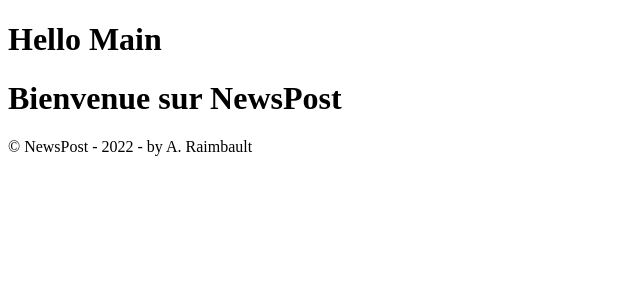
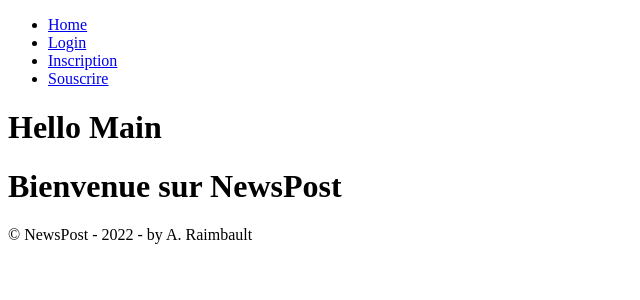
Before and after one commit to Adrien-Raimbault/NewsPost, a PHP site: page / in a window 1280 px wide. Shown: the top 300 px of the page, without its empty margins (0-640 px from the left). Run offline with PHP 8.4, Linux system fonts and the light colour scheme.

Commit message:
Ajout nav

```diff
--- a/includes/main.php
+++ b/includes/main.php
@@ -1,6 +1,9 @@
+<?php
+    require_once './includes/nav.php';
+?>
 <main>
     <h1>Hello Main</h1>
     <?php
-    inclusion('Home');
+    inclusion('home');
 ?>
 </main>
--- /dev/null
+++ b/includes/nav.php
@@ -0,0 +1,24 @@
+<header>
+    <nav role="navigation">
+        <ul>
+            <li><a href="index.php?page=home">Home</a></li>
+            <?php
+                if(isset($_SESSION['login']) && $_SESSION['login'] === true) {
+                    echo "<li><a href=\"index.php?page=logout\">Logout</a></li>";
+                    echo "<li><a href=\"index.php?page=account\">Mon compte</a></li>";
+                }
+                else {
+                    echo "<li><a href=\"index.php?page=login\">Login</a></li>";
+                    echo "<li><a href=\"index.php?page=user_sub\">Inscription</a></li>";
+                    echo "<li><a href=\"index.php?page=guest_sub\">Souscrire</a></li>";
+
+                }
+            ?>
+            <?php
+                if((isset($_SESSION['login']) && $_SESSION['login'] === true) && $_SESSION['role'] >= 2 ) {
+                    echo "<li><a href=\"index.php?page=admin\">Administration</a></li>";
+                }
+            ?>
+        </ul>
+    </nav>
+</header>
```
